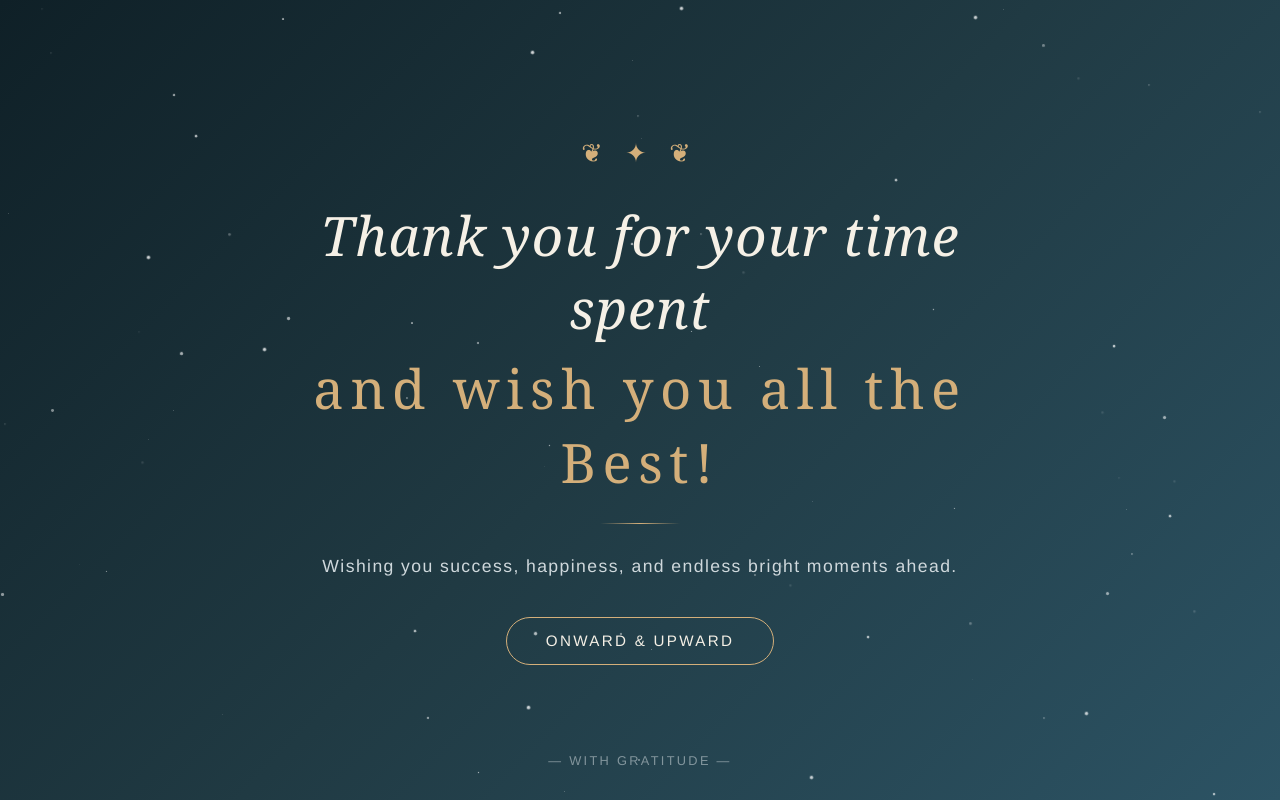
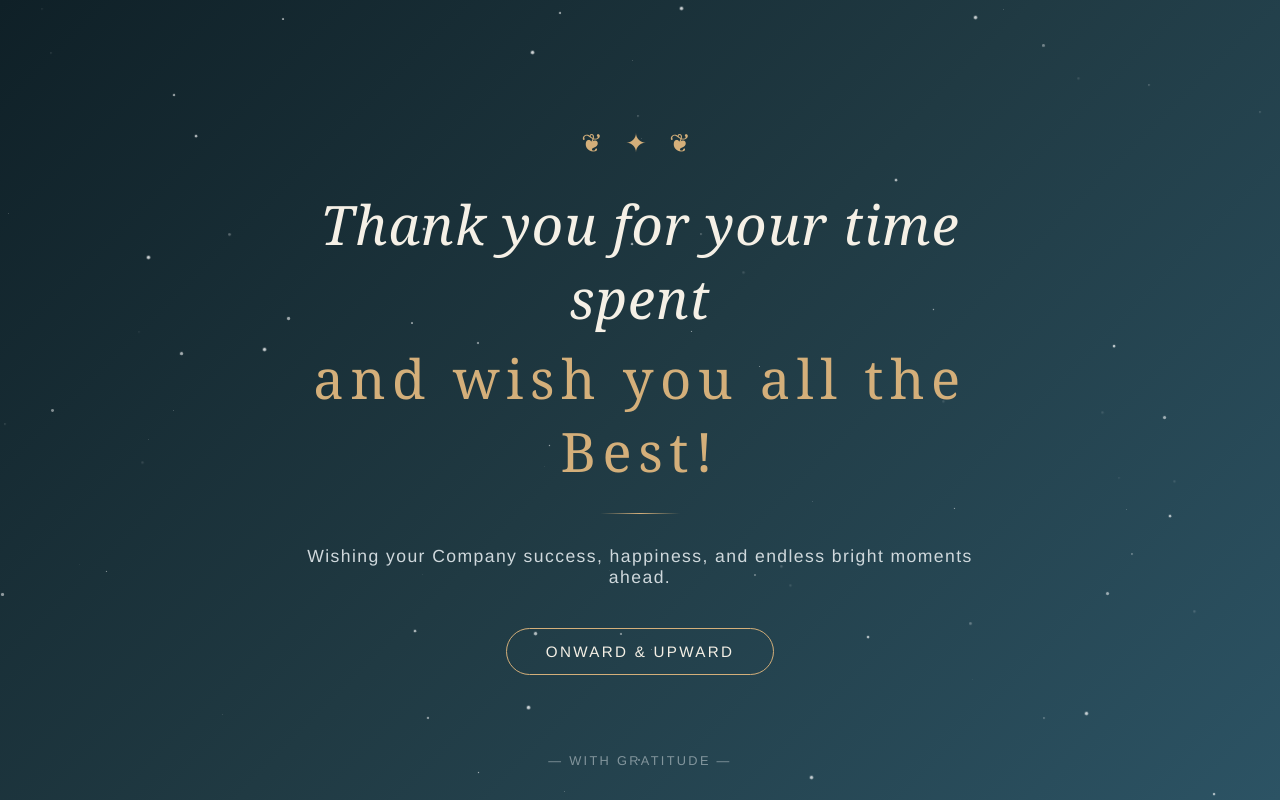
Before and after one commit to jiyapltd/gratitude, a plain HTML site: page index.html in a window 1280 px wide. Drawn offline with Linux system fonts and the light colour scheme.

Commit message:
index.html

```diff
--- a/index.html
+++ b/index.html
@@ -165,7 +165,7 @@
       <span>and wish you all the Best!</span>
     </h1>
     <div class="divider"></div>
-    <p class="subtitle">Wishing you success, happiness, and endless bright moments ahead.</p>
+    <p class="subtitle">Wishing your Company success, happiness, and endless bright moments ahead.</p>
     <a href="#" class="cta">Onward &amp; Upward</a>
   </div>
 
```
